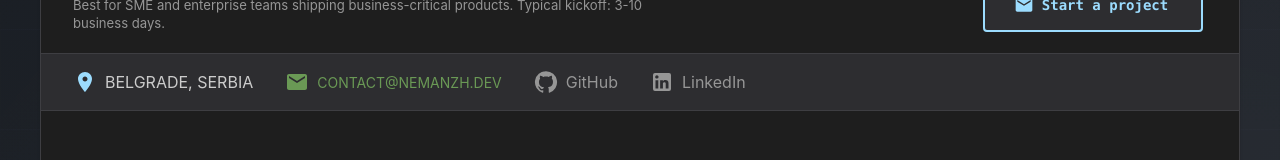
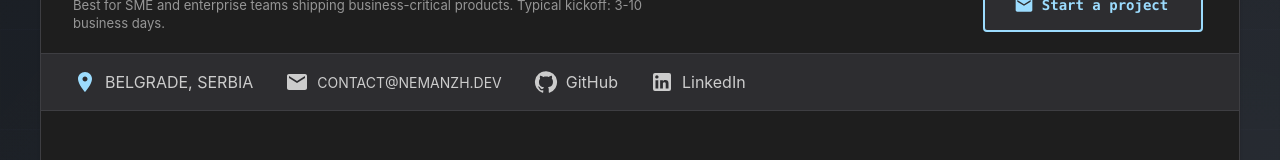
Before and after one commit to Nemanzh/my-cv-site, a Next.js app in the folder frontend/: page /en in a window 1280 px wide. Shown: the part 471-631 px from the top of the page. Built offline with nearby package versions, Linux system fonts and the light colour scheme; no server answers; what @mui/material-nextjs would draw is missing.

Commit message:
fix: fix for NO_LCP

```diff
--- a/frontend/src/components/CaseStudies.tsx
+++ b/frontend/src/components/CaseStudies.tsx
@@ -180,6 +180,7 @@ export default function CaseStudies() {
                 >
                   <Typography
                     variant="h6"
+                    component="h3"
                     sx={{ color: theme.palette.terminal.cyan, fontSize: { xs: '1rem', sm: '1.15rem' } }}
                   >
                     {item.title}
--- a/frontend/src/components/Education.tsx
+++ b/frontend/src/components/Education.tsx
@@ -185,6 +185,7 @@ export default function Education() {
                   </Typography>
                   <Typography
                     variant="h6"
+                    component="h3"
                     sx={{ color: phaseColors[index] ?? theme.palette.terminal.green, mb: 1 }}
                   >
                     {phase.title}
--- a/frontend/src/components/EngagementModels.tsx
+++ b/frontend/src/components/EngagementModels.tsx
@@ -230,7 +230,7 @@ export default function EngagementModels() {
                     </Typography>
                     {card.icon}
                   </Box>
-                  <Typography variant="h6" sx={{ color: card.accent, mb: 1 }}>
+                  <Typography variant="h6" component="h3" sx={{ color: card.accent, mb: 1 }}>
                     {card.title}
                   </Typography>
                   <Typography variant="body2" sx={{ color: theme.palette.terminal.textSecondary, mb: 1.25 }}>
@@ -238,6 +238,7 @@ export default function EngagementModels() {
                   </Typography>
                   <Typography
                     variant="subtitle2"
+                    component="p"
                     sx={{ color: theme.palette.terminal.text, fontWeight: 700, mb: 0.6 }}
                   >
                     {content.labels.includes}
@@ -283,7 +284,7 @@ export default function EngagementModels() {
                       backgroundColor: theme.palette.terminal.header,
                     }}
                   >
-                    <Typography variant="subtitle2" sx={{ color: item.accent, fontWeight: 700, mb: 0.6 }}>
+                    <Typography variant="subtitle2" component="p" sx={{ color: item.accent, fontWeight: 700, mb: 0.6 }}>
                       {item.title}
                     </Typography>
                     <Typography variant="body2" sx={{ color: theme.palette.terminal.textSecondary }}>
--- a/frontend/src/components/Faq.tsx
+++ b/frontend/src/components/Faq.tsx
@@ -140,7 +140,7 @@ export default function Faq() {
 
             <Box>
               {content.items.map((item, index) => {
-                const panelId = `faq-panel-${locale}-${index}`;
+                const panelId = `faq-region-${locale}-${index}`;
                 const headerId = `faq-header-${locale}-${index}`;
 
                 return (
@@ -219,7 +219,6 @@ export default function Faq() {
                     </Box>
                   </AccordionSummary>
                   <AccordionDetails
-                    id={panelId}
                     sx={{
                       borderTop: `1px dashed ${theme.palette.terminal.border}`,
                       px: { xs: 1.5, sm: 2 },
--- a/frontend/src/components/Hero.tsx
+++ b/frontend/src/components/Hero.tsx
@@ -254,6 +254,7 @@ export default function Hero() {
                       >
                         <Typography
                           variant="h6"
+                          component="p"
                           sx={{
                             color: theme.palette.terminal.cyan,
                             fontFamily:
@@ -402,7 +403,7 @@ export default function Hero() {
                       alignItems: 'center',
                       gap: 1,
                       textDecoration: 'none',
-                      color: theme.palette.terminal.green,
+                      color: theme.palette.terminal.text,
                       minWidth: 'fit-content',
                       '&:hover': {
                         color: theme.palette.terminal.cyan,
@@ -439,7 +440,7 @@ export default function Hero() {
                       alignItems: 'center',
                       gap: 1,
                       textDecoration: 'none',
-                      color: theme.palette.terminal.textSecondary,
+                      color: theme.palette.terminal.text,
                       minWidth: 'fit-content',
                       '&:hover': {
                         color: theme.palette.terminal.cyan,
@@ -471,7 +472,7 @@ export default function Hero() {
                       alignItems: 'center',
                       gap: 1,
                       textDecoration: 'none',
-                      color: theme.palette.terminal.textSecondary,
+                      color: theme.palette.terminal.text,
                       minWidth: 'fit-content',
                       '&:hover': {
                         color: theme.palette.terminal.cyan,
--- a/frontend/src/components/Skills.tsx
+++ b/frontend/src/components/Skills.tsx
@@ -286,6 +286,7 @@ export default function Skills() {
                 >
                   <Typography
                     variant="subtitle2"
+                    component="p"
                     sx={{
                       color: lane.color,
                       fontWeight: 'bold',
--- a/frontend/src/components/Testimonials.tsx
+++ b/frontend/src/components/Testimonials.tsx
@@ -293,7 +293,7 @@ export default function Testimonials() {
                     >
                       {`"${item.quote}"`}
                     </Typography>
-                    <Typography variant="subtitle2" sx={{ color: theme.palette.terminal.cyan }}>
+                    <Typography variant="subtitle2" component="p" sx={{ color: theme.palette.terminal.cyan }}>
                       {item.author}
                     </Typography>
                     <Typography variant="caption" sx={{ color: theme.palette.terminal.textSecondary }}>
--- a/frontend/src/components/WorkExperience.tsx
+++ b/frontend/src/components/WorkExperience.tsx
@@ -184,6 +184,7 @@ export default function WorkExperience({ locale }: { locale: string }) {
                 >
                   <Typography
                     variant="h5"
+                    component="h3"
                     sx={{
                       color: theme.palette.terminal.cyan,
                       fontSize: { xs: '1rem', sm: '1.2rem', md: '1.35rem' },
@@ -201,6 +202,7 @@ export default function WorkExperience({ locale }: { locale: string }) {
 
                   <Typography
                     variant="subtitle2"
+                    component="p"
                     sx={{ color: theme.palette.terminal.green, fontWeight: 'bold' }}
                   >
                     {content.outcomesLabel}
```
Also changed, not shown: 2 other files (tests, documents, lock files or other folders).
